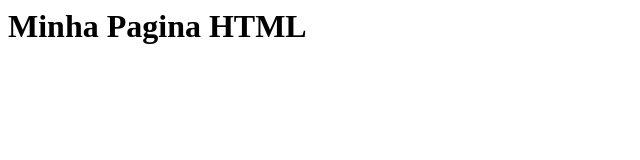
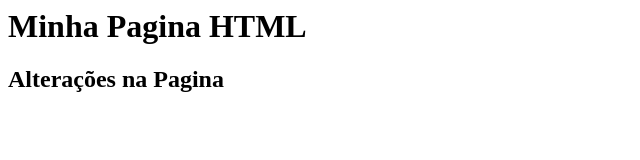
Before and after one commit to keilaemy/gama-no-github, a plain HTML site: page index.html in a window 1280 px wide. Shown: the whole page, without its empty margins (0-640 px from the left). Drawn offline with Linux system fonts and the light colour scheme.

Commit message:
Arquivo Index.html atualizado novamente

```diff
--- a/index.html
+++ b/index.html
@@ -1,5 +1,6 @@
 <html>
 	<body>
 		<h1> Minha Pagina HTML </h1>
+		<h2> Alterações na Pagina</h2>
 	</body>
 </html>
```
